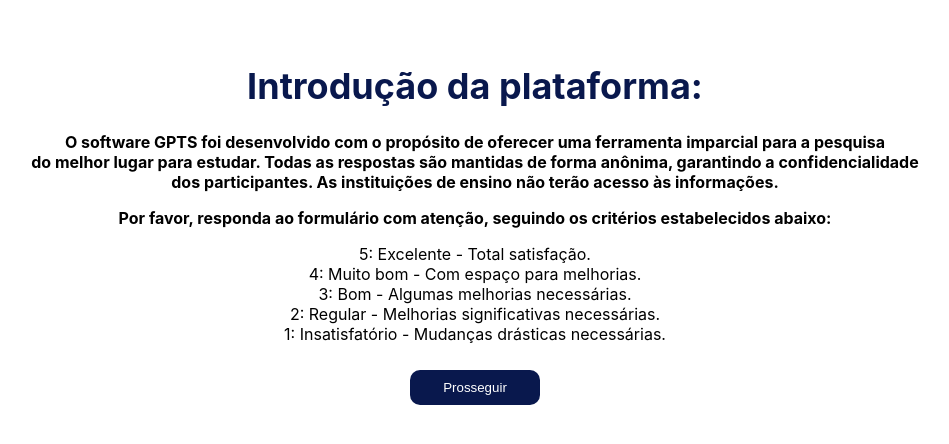
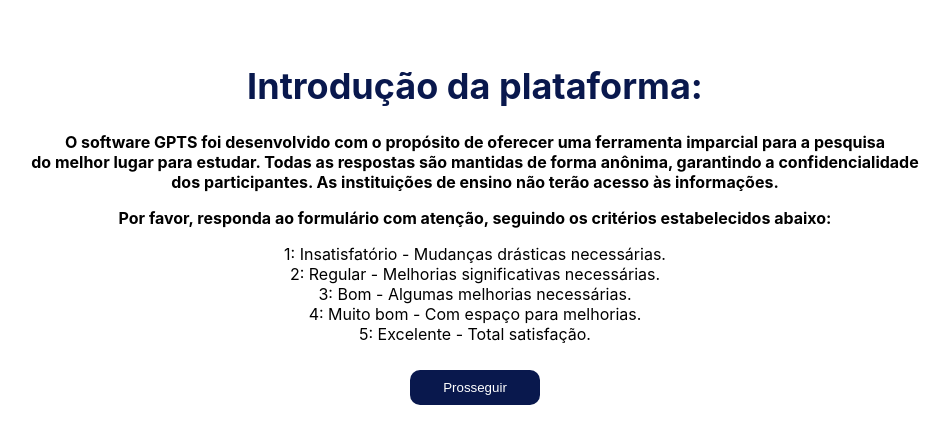
Before and after one commit to filipe-orlamunder/gpts-frontend, a React (Create React App) app: page / in a window 1280 px wide. Both pictures are taken after typing "name@example.com", "Sample" into the empty fields and a click on the button "Login". Shown: the top 444 px of the page, without its empty margins (165-1114 px from the left). Built offline with nearby package versions, Linux system fonts and the light colour scheme.

Commit message:
minor edits 6

```diff
--- a/src/screens/Presentation.js
+++ b/src/screens/Presentation.js
@@ -12,11 +12,11 @@
         dos participantes. As instituições de ensino não terão acesso às informações.</strong></p>
 
       <p><strong>Por favor, responda ao formulário com atenção, seguindo os critérios estabelecidos abaixo:</strong></p>
-      <p>5: Excelente - Total satisfação.<br />
+      <p>1: Insatisfatório - Mudanças drásticas necessárias.<br />
+      2: Regular - Melhorias significativas necessárias.<br />
+        3: Bom - Algumas melhorias necessárias.<br />
         4: Muito bom - Com espaço para melhorias.<br />
-        3: Bom - Algumas melhorias necessárias.<br />
-        2: Regular - Melhorias significativas necessárias.<br />
-        1: Insatisfatório - Mudanças drásticas necessárias.</p>
+        5: Excelente - Total satisfação.</p>
       <button className="presentation-button" onClick={onNext}>Prosseguir</button>
     </div>
   );
--- a/src/utils/AdminFunctions.css
+++ b/src/utils/AdminFunctions.css
@@ -94,3 +94,9 @@
 .admin-container .admin-content form .form-group {
     margin-bottom: 20px;
 }
+
+.apresentacao {
+    font-family: Arial, sans-serif;
+    font-size: 30px;
+    text-align: center;
+}
--- a/src/utils/AdminFunctions.js
+++ b/src/utils/AdminFunctions.js
@@ -24,7 +24,7 @@
       </div>
       <div className="admin-content">
         <br></br>
-        <h2>{activeOption === '' ? 'Escolha uma das opções do menu lateral para prosseguir' : ''}</h2>
+        <h2 class="apresentacao">{activeOption === '' ? 'Selecione no menu lateral uma opção' : ''}</h2>
 
         {activeOption === 'register' && (
           <div>
```
Also changed, not shown: src/App.js (+0 -27 lines).
